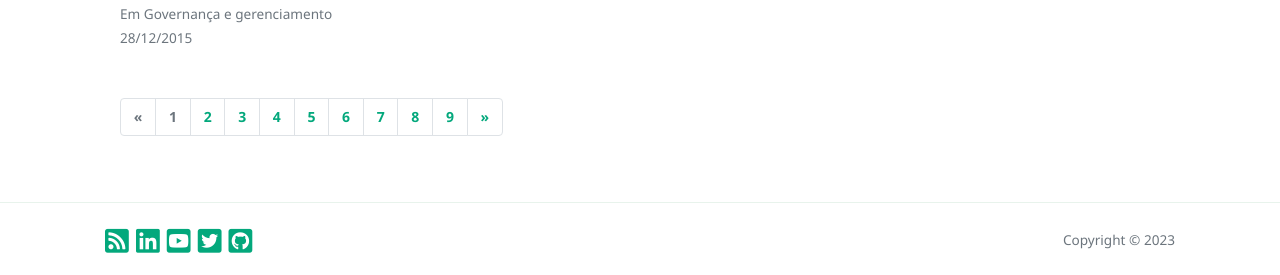
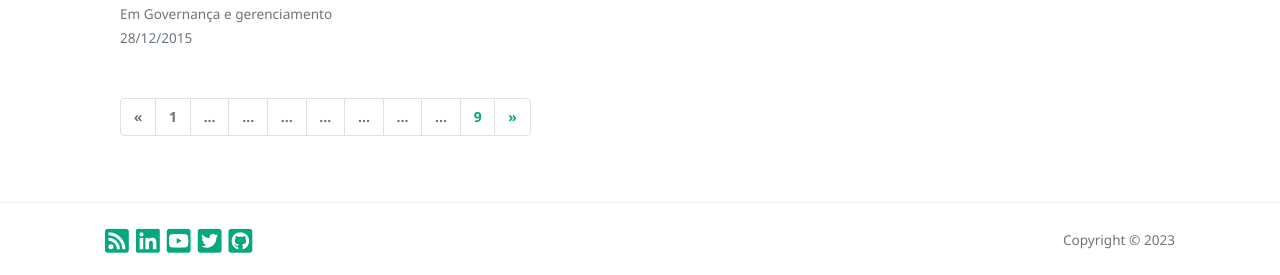
Before and after one commit to diogomatheus/diogomatheus.github.io, a Jekyll site: the page built from index.html, in a window 1280 px wide and 900 px high, scrolled down 1933 px. Shown: the part 622-897 px from the top of the window. Built offline with Jekyll 4.4.1, drawn with Linux system fonts in a browser that asks for light colours; nearby versions of some CDN libraries; the list of posts is cut into pages by our own code.

Commit message:
fix: jekyll theme language and publications permalink

```diff
--- a/index.html
+++ b/index.html
@@ -186,7 +186,7 @@ redirect_from:
                     <li class="page-item"><a class="page-link" href="{{site.baseurl}}/">{{ page }}</a></li>
                     {% else %}
 
-                    {% if page >= paginator.total_pages - 2 or page <= paginator.total_pages + 2 %}
+                    {% if page >= paginator.total_pages - 2 and page <= paginator.total_pages + 2 %}
                     <li class="page-item"><a class="page-link" href="{{ site.paginate_path | prepend: site.baseurl | replace: '//', '/' | replace: ':num', page }}">{{ page }}</a></li>
                     {% else %}
                     <li class="page-item disabled"><span class="webjeda page-link">...</span></li>
```
